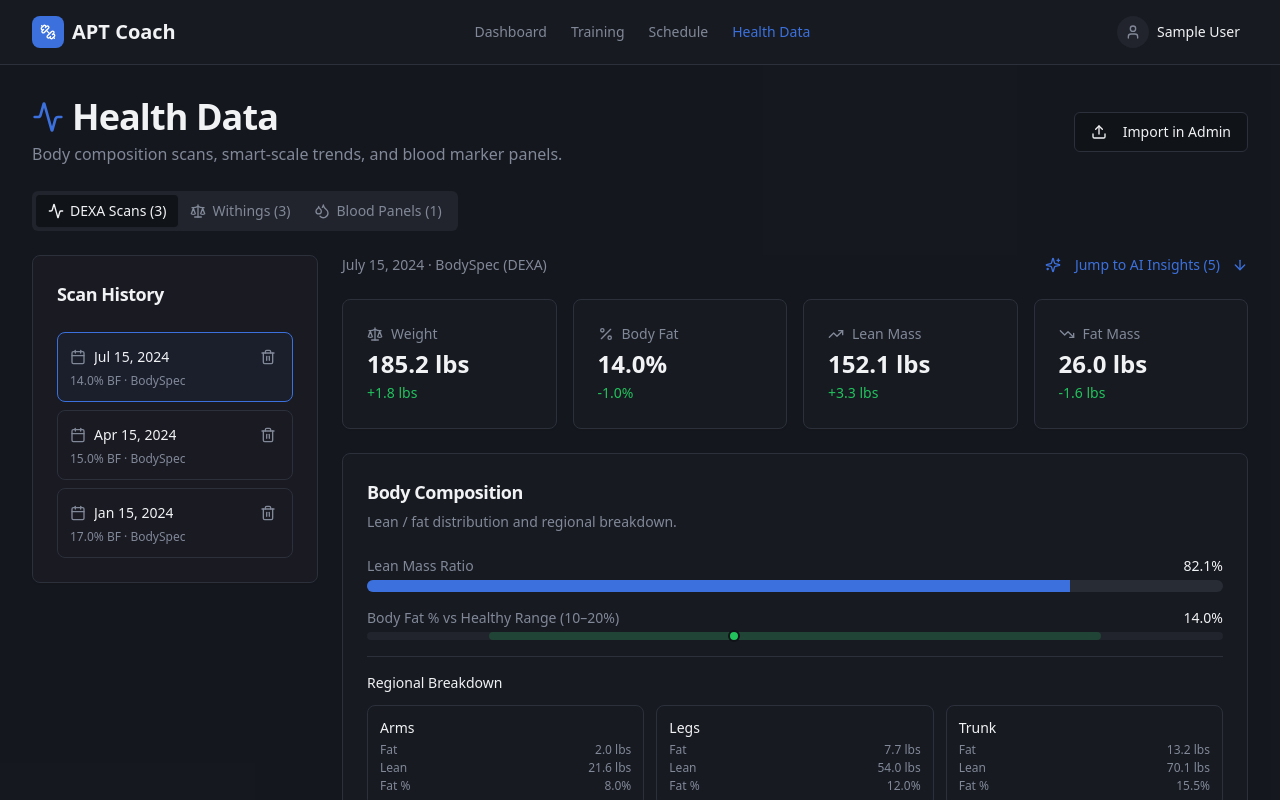
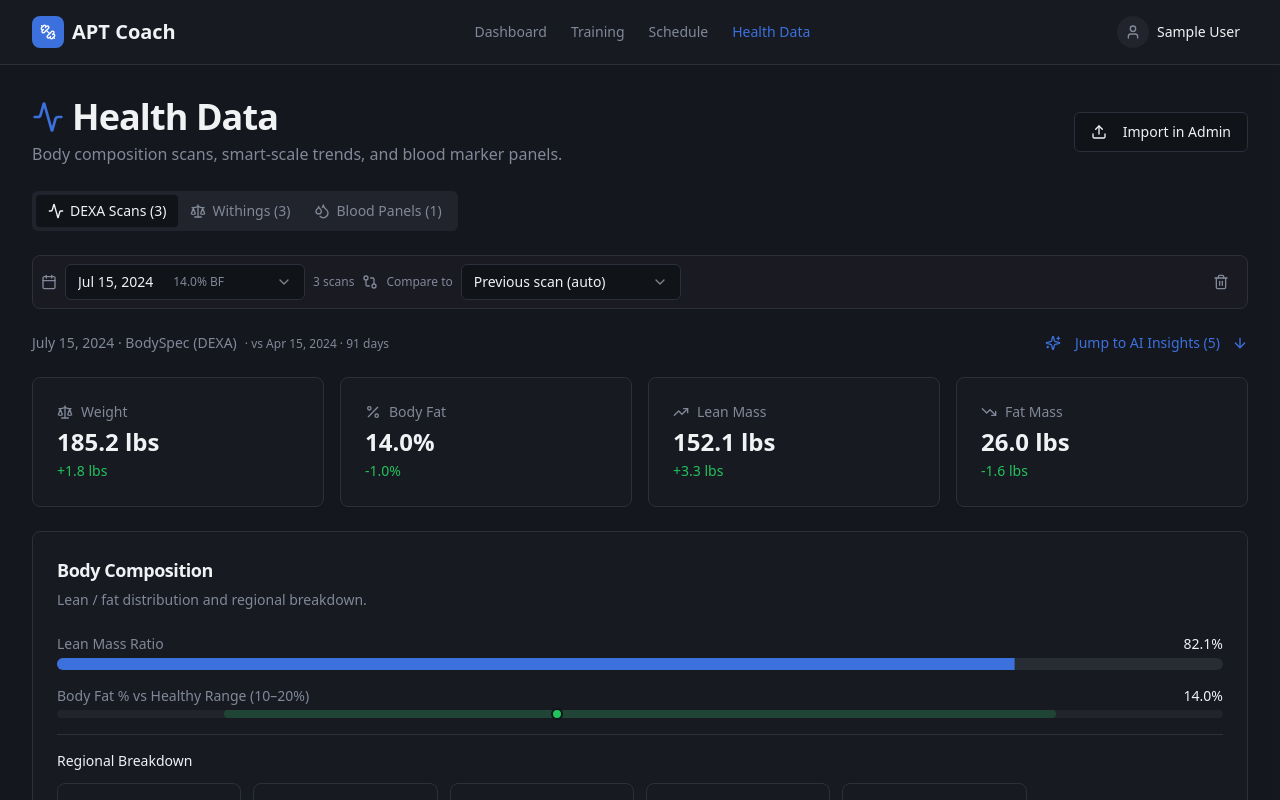
Before and after one commit to adthomps/apt-coachv2, a React (Vite) app: page /health in a window 1280 px wide. Shown: the top 800 px of the page. Built offline with nearby package versions, Linux system fonts and the light colour scheme; sample sign-in values are in the browser's storage.

Commit message:
Changes
Co-authored-by: adthomps <20941675+adthomps@users.noreply.github.com>

```diff
--- a/src/pages/Health.tsx
+++ b/src/pages/Health.tsx
@@ -17,7 +17,7 @@ import BloodPanelDetail from '@/components/BloodPanelDetail';
 import AIInsightsPanel from '@/components/AIInsightsPanel';
 import DeleteConfirmDialog from '@/components/DeleteConfirmDialog';
 import WithingsImportDialog from '@/components/WithingsImportDialog';
-import HealthHistoryRail from '@/components/health/HealthHistoryRail';
+import HealthSelectorBar from '@/components/health/HealthSelectorBar';
 import KpiStat from '@/components/health/KpiStat';
 import RangeBar from '@/components/health/RangeBar';
 import DeltaValue from '@/components/health/DeltaValue';
@@ -33,7 +33,7 @@ import { toast } from '@/hooks/use-toast';
 
 const isWithings = (s: Snapshot) => (s.provider || '').toLowerCase() === 'withings';
 
-/** Build a ProgressCompare in-page from two Withings readings (no API call needed). */
+/** Build a ProgressCompare in-page from two snapshots (no API call needed). */
 function buildLocalCompare(current: Snapshot, previous: Snapshot): ProgressCompare {
   const c = current.bodyComposition;
   const p = previous.bodyComposition;
@@ -77,6 +77,11 @@ const Health: React.FC = () => {
   const [selectedScanId, setSelectedScanId] = useState<string | null>(null);
   const [selectedWithingsId, setSelectedWithingsId] = useState<string | null>(null);
   const [selectedPanelId, setSelectedPanelId] = useState<string | null>(null);
+
+  // Compare-against picker state. null = "auto previous".
+  const [scanCompareId, setScanCompareId] = useState<string | null>(null);
+  const [withingsCompareId, setWithingsCompareId] = useState<string | null>(null);
+
   const [comparison, setComparison] = useState<ProgressCompare | null>(null);
   const [deleteScanTarget, setDeleteScanTarget] = useState<Snapshot | null>(null);
   const [deletePanelTarget, setDeletePanelTarget] = useState<BloodPanel | null>(null);
@@ -95,22 +100,28 @@ const Health: React.FC = () => {
     [selectedPanelId, sortedPanels],
   );
 
-  // DEXA comparison via API
+  // DEXA comparison via API (specific id when chosen, otherwise 'last').
   useEffect(() => {
-    if (selectedScan && dexaScans.length > 1) {
-      snapshotApi.compare(selectedScan.id, 'last').then(setComparison).catch(() => setComparison(null));
-    } else {
+    if (!selectedScan || dexaScans.length < 2) {
       setComparison(null);
+      return;
     }
-  }, [selectedScan?.id, dexaScans.length]);
+    const previousArg = scanCompareId ?? 'last';
+    snapshotApi.compare(selectedScan.id, previousArg).then(setComparison).catch(() => setComparison(null));
+  }, [selectedScan?.id, dexaScans.length, scanCompareId]);
 
-  // Withings comparison built locally (vs next item in sorted list).
+  // Withings comparison built locally — uses chosen id, or auto-picks the next item.
   const withingsCompare = useMemo<ProgressCompare | null>(() => {
     if (!selectedWithings) return null;
+    let prev: Snapshot | undefined;
+    if (withingsCompareId) {
+      prev = withingsReadings.find((r) => r.id === withingsCompareId);
+    } else {
       const idx = withingsReadings.findIndex((r) => r.id === selectedWithings.id);
-    const prev = withingsReadings[idx + 1];
+      prev = withingsReadings[idx + 1];
+    }
     return prev ? buildLocalCompare(selectedWithings, prev) : null;
-  }, [selectedWithings, withingsReadings]);
+  }, [selectedWithings, withingsReadings, withingsCompareId]);
 
   const scanInsights = useMemo(
     () => (selectedScan ? getBodyScanInsights(selectedScan, comparison || undefined) : []),
@@ -147,6 +158,33 @@ const Health: React.FC = () => {
     </span>
   );
 
+  // ---------- Selector option builders ----------
+  const scanOptions = dexaScans.map((s) => ({
+    id: s.id,
+    label: format(new Date(s.scanDate), 'MMM d, yyyy'),
+    hint: `${s.bodyComposition.bodyFatPercentage.toFixed(1)}% BF`,
+  }));
+  const scanCompareOptions = scanOptions.filter((o) => o.id !== selectedScan?.id);
+
+  const withingsOptions = withingsReadings.map((r) => ({
+    id: r.id,
+    label: format(new Date(r.scanDate), 'MMM d, yyyy'),
+    hint: `${r.bodyComposition.totalMass.toFixed(1)} lbs`,
+  }));
+  const withingsCompareOptions = withingsOptions.filter((o) => o.id !== selectedWithings?.id);
+
+  const panelOptions = sortedPanels.map((p) => {
+    const flagged = p.markers.filter((m) => m.status === 'outOfRange').length;
+    return {
+      id: p.id,
+      label: format(new Date(p.panelDate), 'MMM d, yyyy'),
+      hint: flagged > 0 ? `${flagged} flagged` : `${p.markers.length} markers`,
+    };
+  });
+
+  const compareSpan = (cmp: ProgressCompare | null) =>
+    cmp ? `vs ${format(new Date(cmp.previousSnapshot.scanDate), 'MMM d, yyyy')} · ${cmp.timeSpanDays} days` : null;
+
   return (
     <Layout>
       <div className="space-y-6">
@@ -175,7 +213,7 @@ const Health: React.FC = () => {
           </TabsList>
 
           {/* ============ DEXA Scans ============ */}
-          <TabsContent value="scans" className="mt-6">
+          <TabsContent value="scans" className="mt-6 space-y-6">
             {dexaScans.length === 0 ? (
               <EmptyState
                 icon={<Activity className="h-12 w-12" />}
@@ -188,31 +226,29 @@ const Health: React.FC = () => {
                 }
               />
             ) : (
-              <div className="grid grid-cols-1 lg:grid-cols-4 gap-6">
-                <HealthHistoryRail
-                  title="Scan History"
-                  items={dexaScans.map((s) => ({
-                    id: s.id,
-                    label: format(new Date(s.scanDate), 'MMM d, yyyy'),
-                    summary: `${s.bodyComposition.bodyFatPercentage.toFixed(1)}% BF · ${s.provider || 'BodySpec'}`,
-                  }))}
+              <>
+                <HealthSelectorBar
+                  items={scanOptions}
                   selectedId={selectedScan?.id ?? null}
                   onSelect={setSelectedScanId}
-                  onDelete={(id) => setDeleteScanTarget(dexaScans.find((s) => s.id === id) ?? null)}
-                  className="lg:col-span-1"
+                  compareItems={scanCompareOptions}
+                  compareId={scanCompareId}
+                  onCompareChange={setScanCompareId}
+                  compareAutoLabel="Previous scan (auto)"
+                  countLabel={`${dexaScans.length} scan${dexaScans.length === 1 ? '' : 's'}`}
+                  onDelete={() => selectedScan && setDeleteScanTarget(selectedScan)}
                 />
 
-                <div className="lg:col-span-3 space-y-6">
                 {selectedScan && (
                   <>
-                      <div className="flex items-center justify-between">
+                    <div className="flex items-center justify-between flex-wrap gap-2">
                       <div className="text-sm text-muted-foreground">
                         {format(new Date(selectedScan.scanDate), 'MMMM d, yyyy')} · {selectedScan.provider || 'BodySpec'} (DEXA)
+                        {compareSpan(comparison) && <span className="ml-2 text-xs">· {compareSpan(comparison)}</span>}
                       </div>
                       <InsightsAnchor count={scanInsights.length} />
                     </div>
 
-                      {/* KPI strip */}
                     <div className="grid grid-cols-2 md:grid-cols-4 gap-4">
                       <KpiStat icon={<Scale />} label="Weight" value={`${selectedScan.bodyComposition.totalMass.toFixed(1)} lbs`}
                         delta={comparison?.changes.totalMass.value} deltaSuffix=" lbs" />
@@ -224,7 +260,6 @@ const Health: React.FC = () => {
                         delta={comparison?.changes.fatMass.value} deltaSuffix=" lbs" invertDelta />
                     </div>
 
-                      {/* Body composition */}
                     <SectionCard title="Body Composition" description="Lean / fat distribution and regional breakdown.">
                       <div className="space-y-4">
                         <div>
@@ -258,7 +293,7 @@ const Health: React.FC = () => {
                         {selectedScan.regionalData.length > 0 && (
                           <div className="pt-4 border-t border-border">
                             <h4 className="font-medium mb-3 text-foreground text-sm">Regional Breakdown</h4>
-                              <div className="grid grid-cols-2 md:grid-cols-3 gap-3">
+                            <div className="grid grid-cols-2 md:grid-cols-3 lg:grid-cols-6 gap-3">
                               {selectedScan.regionalData.map((r) => (
                                 <div key={r.region} className="p-3 border border-border rounded-lg">
                                   <h5 className="font-medium capitalize text-sm text-foreground">{r.region}</h5>
@@ -284,13 +319,12 @@ const Health: React.FC = () => {
                     </div>
                   </>
                 )}
-                </div>
-              </div>
+              </>
             )}
           </TabsContent>
 
           {/* ============ Withings Smart Scale ============ */}
-          <TabsContent value="withings" className="mt-6">
+          <TabsContent value="withings" className="mt-6 space-y-6">
             {withingsReadings.length === 0 ? (
               <EmptyState
                 icon={<Scale className="h-12 w-12" />}
@@ -303,36 +337,34 @@ const Health: React.FC = () => {
                 }
               />
             ) : (
-              <div className="grid grid-cols-1 lg:grid-cols-4 gap-6">
-                <HealthHistoryRail
-                  title="Reading History"
-                  items={withingsReadings.map((r) => ({
-                    id: r.id,
-                    label: format(new Date(r.scanDate), 'MMM d, yyyy'),
-                    summary: `${r.bodyComposition.totalMass.toFixed(1)} lbs · ${r.bodyComposition.bodyFatPercentage.toFixed(1)}% BF`,
-                  }))}
+              <>
+                <HealthSelectorBar
+                  items={withingsOptions}
                   selectedId={selectedWithings?.id ?? null}
                   onSelect={setSelectedWithingsId}
-                  onDelete={(id) => setDeleteScanTarget(withingsReadings.find((r) => r.id === id) ?? null)}
-                  className="lg:col-span-1"
-                />
-
-                <div className="lg:col-span-3 space-y-6">
-                  {selectedWithings && (
-                    <>
-                      <div className="flex items-center justify-between gap-3">
-                        <div className="text-sm text-muted-foreground">
-                          {format(new Date(selectedWithings.scanDate), 'MMMM d, yyyy')} · Withings smart scale
-                        </div>
-                        <div className="flex items-center gap-3">
-                          <InsightsAnchor count={withingsInsights.length} />
+                  compareItems={withingsCompareOptions}
+                  compareId={withingsCompareId}
+                  onCompareChange={setWithingsCompareId}
+                  compareAutoLabel="Previous reading (auto)"
+                  countLabel={`${withingsReadings.length} reading${withingsReadings.length === 1 ? '' : 's'}`}
+                  onDelete={() => selectedWithings && setDeleteScanTarget(selectedWithings)}
+                  actions={
                     <Button size="sm" onClick={() => setWithingsImportOpen(true)}>
                       <Plus className="mr-2 h-4 w-4" />Add Reading
                     </Button>
+                  }
+                />
+
+                {selectedWithings && (
+                  <>
+                    <div className="flex items-center justify-between flex-wrap gap-2">
+                      <div className="text-sm text-muted-foreground">
+                        {format(new Date(selectedWithings.scanDate), 'MMMM d, yyyy')} · Withings smart scale
+                        {compareSpan(withingsCompare) && <span className="ml-2 text-xs">· {compareSpan(withingsCompare)}</span>}
                       </div>
+                      <InsightsAnchor count={withingsInsights.length} />
                     </div>
 
-                      {/* KPI strip */}
                     <div className="grid grid-cols-2 md:grid-cols-4 gap-4">
                       <KpiStat icon={<Scale />} label="Weight" value={`${selectedWithings.bodyComposition.totalMass.toFixed(1)} lbs`}
                         delta={withingsCompare?.changes.totalMass.value} deltaSuffix=" lbs" />
@@ -344,7 +376,6 @@ const Health: React.FC = () => {
                         delta={withingsCompare?.changes.fatMass.value} deltaSuffix=" lbs" invertDelta />
                     </div>
 
-                      {/* Trend visualization */}
                     <SectionCard
                       title="Trend"
                       description="Body fat % vs typical healthy range, plus recent reading-to-reading deltas."
@@ -422,13 +453,12 @@ const Health: React.FC = () => {
                     </div>
                   </>
                 )}
-                </div>
-              </div>
+              </>
             )}
           </TabsContent>
 
           {/* ============ Blood Panels ============ */}
-          <TabsContent value="blood" className="mt-6">
+          <TabsContent value="blood" className="mt-6 space-y-6">
             {sortedPanels.length === 0 ? (
               <EmptyState
                 icon={<Droplets className="h-12 w-12" />}
@@ -441,38 +471,31 @@ const Health: React.FC = () => {
                 }
               />
             ) : (
-              <div className="grid grid-cols-1 lg:grid-cols-4 gap-6">
-                <HealthHistoryRail
-                  title="Panel History"
-                  items={sortedPanels.map((p) => {
-                    const flagged = p.markers.filter((m) => m.status === 'outOfRange').length;
-                    return {
-                      id: p.id,
-                      label: format(new Date(p.panelDate), 'MMM d, yyyy'),
-                      summary: `${p.markers.length} markers · RythmHealth`,
-                      badge: flagged > 0 ? <StatusBadge tone="outOfRange" label={`${flagged} flagged`} /> : undefined,
-                    };
-                  })}
+              <>
+                <HealthSelectorBar
+                  items={panelOptions}
                   selectedId={selectedPanel?.id ?? null}
                   onSelect={setSelectedPanelId}
-                  onDelete={(id) => setDeletePanelTarget(sortedPanels.find((p) => p.id === id) ?? null)}
-                  className="lg:col-span-1"
+                  countLabel={`${sortedPanels.length} panel${sortedPanels.length === 1 ? '' : 's'}`}
+                  onDelete={() => selectedPanel && setDeletePanelTarget(selectedPanel)}
                 />
 
-                <div className="lg:col-span-3 space-y-6">
                 {selectedPanel && (() => {
                   const optimal = selectedPanel.markers.filter((m) => m.status === 'optimal').length;
                   const flagged = selectedPanel.markers.filter((m) => m.status === 'outOfRange').length;
+                  const flaggedBadge = flagged > 0
+                    ? <StatusBadge tone="outOfRange" label={`${flagged} flagged`} />
+                    : null;
                   return (
                     <>
-                        <div className="flex items-center justify-between">
-                          <div className="text-sm text-muted-foreground">
-                            {format(new Date(selectedPanel.panelDate), 'MMMM d, yyyy')} · RythmHealth
+                      <div className="flex items-center justify-between flex-wrap gap-2">
+                        <div className="flex items-center gap-2 text-sm text-muted-foreground">
+                          <span>{format(new Date(selectedPanel.panelDate), 'MMMM d, yyyy')} · RythmHealth</span>
+                          {flaggedBadge}
                         </div>
                         <InsightsAnchor count={panelInsights.length} />
                       </div>
 
-                        {/* KPI strip */}
                       <div className="grid grid-cols-2 md:grid-cols-4 gap-4">
                         <KpiStat icon={<Droplets />} label="Total Markers" value={selectedPanel.markers.length} />
                         <KpiStat icon={<CheckCircle className="text-success" />} label="Optimal" value={<span className="text-success">{optimal}</span>} />
@@ -493,8 +516,7 @@ const Health: React.FC = () => {
                     </>
                   );
                 })()}
-                </div>
-              </div>
+              </>
             )}
           </TabsContent>
         </Tabs>
```
Lines whose indentation alone changed are shown as unchanged.
